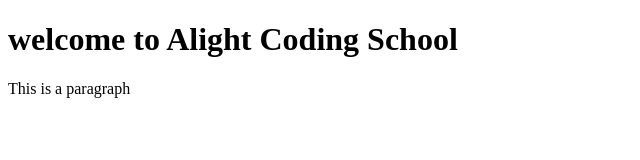
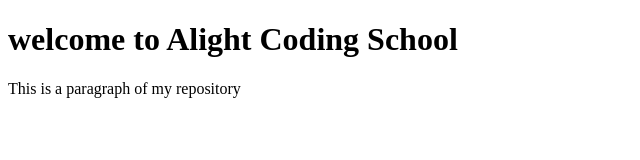
Before and after one commit to Irachriskhan/HTML_for_collaboration, a plain HTML site: page index.html in a window 1280 px wide. Shown: the whole page, without its empty margins (0-640 px from the left). Drawn offline with Linux system fonts and the light colour scheme.

Commit message:
change paragraph one

```diff
--- a/index.html
+++ b/index.html
@@ -5,6 +5,6 @@
   </head>
   <body>
     <h1>welcome to Alight Coding School</h1>
-    <p>This is a paragraph</p>
+    <p>This is a paragraph of my repository</p>
   </body>
 </html>
```
